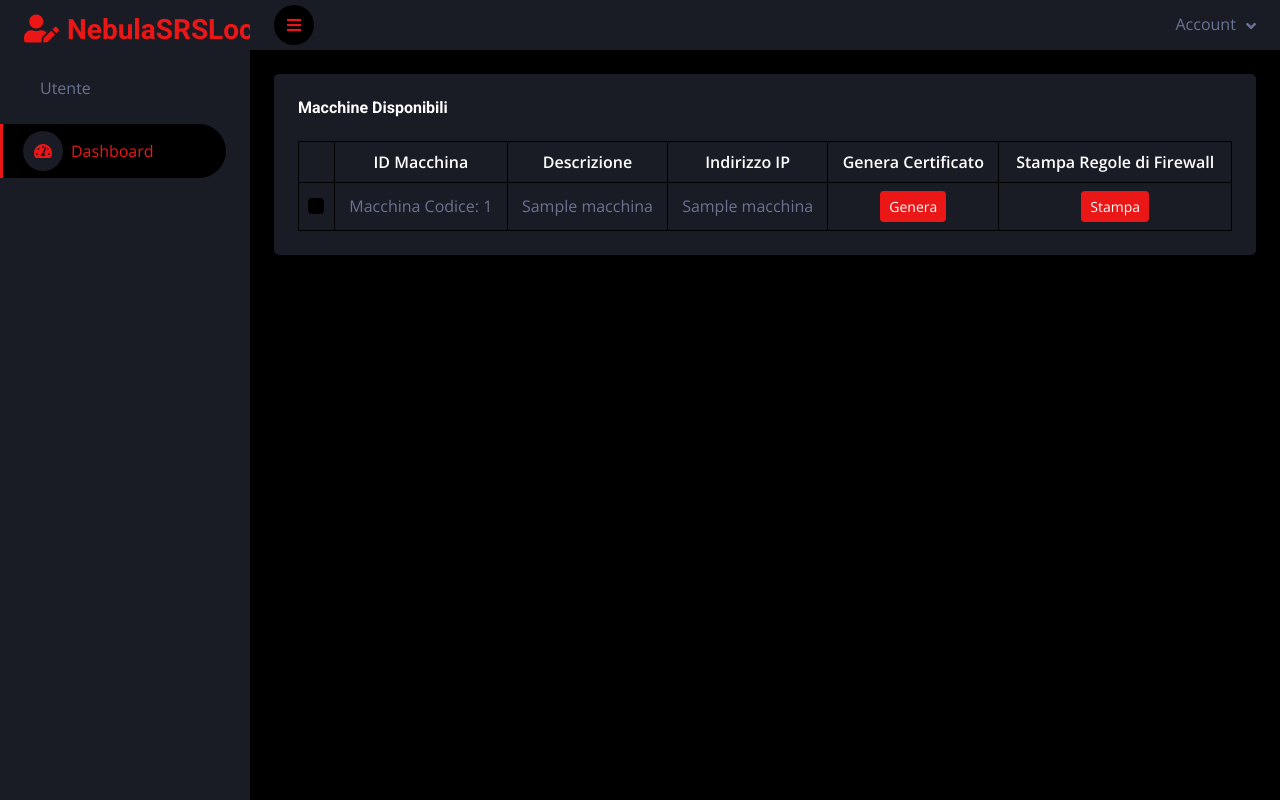
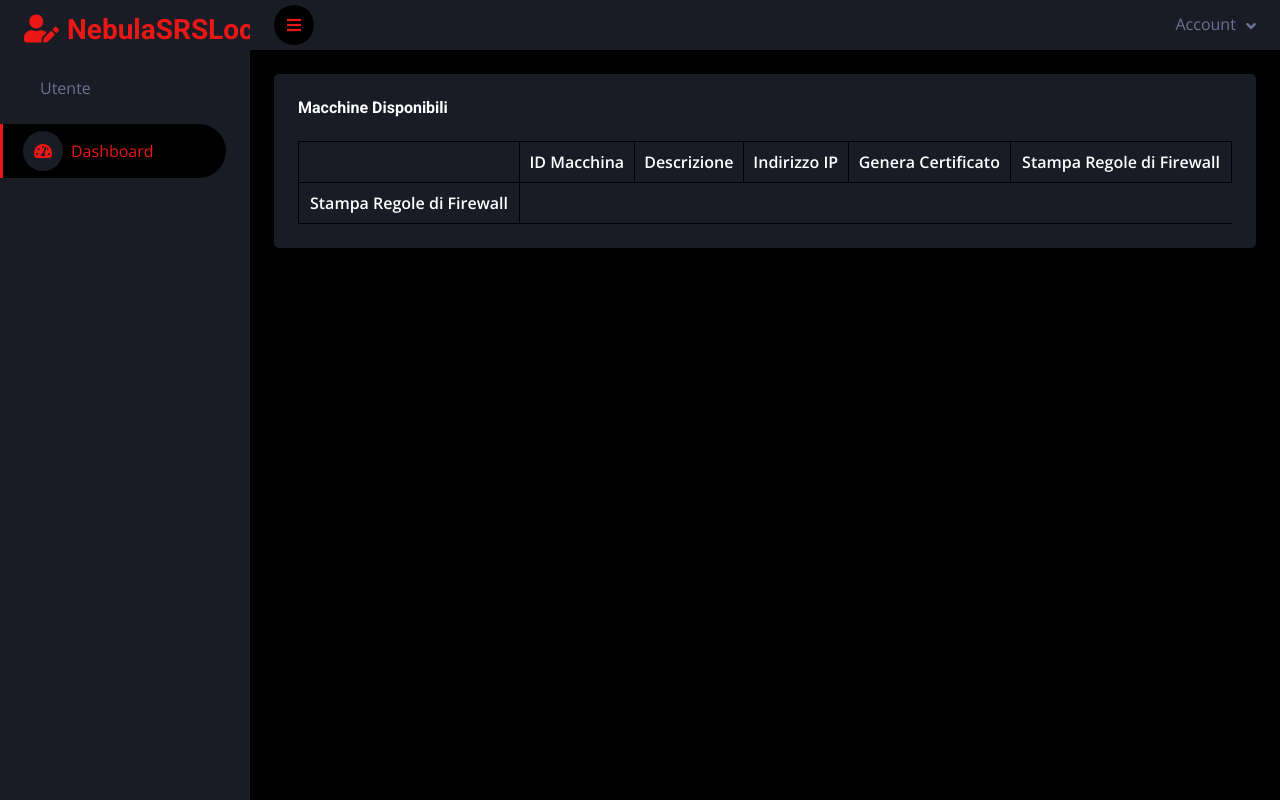
Before and after one commit to Lombax99/NebulaSRS, a Flask app: template NebulaRAT_app/templates/index.html in a window 1280 px wide. Run offline with Flask 2, Linux system fonts and the light colour scheme; the template is opened without the code that fills it: most values are stand-ins (such as "Sample title", 1, 10 or a date in 2020); lists and menus that the app fills with data are empty; some libraries are stand-ins or nearby versions.

Commit message:
Update index.html

```diff
--- a/NebulaRAT_app/templates/index.html
+++ b/NebulaRAT_app/templates/index.html
@@ -100,7 +100,11 @@
                                 </tr>
                             </thead>
                             <tbody>
-                                {% for macchina in macchine %}
+                                <tr class="text-white">
+                                    <th scope="col">Stampa Regole di Firewall</th>
+                                </tr>
+
+                                <!--{% for macchina in macchine %}
                                 <tr>
                                     <td><input class="form-check-input" type="checkbox"></td>
                                     <td>Macchina Codice: {{ macchina[0] }}</td>
@@ -109,7 +113,7 @@
                                     <td><a class="btn btn-sm btn-primary" href="#">Genera</a></td>
                                     <td><button class="btn btn-sm btn-primary" onclick="printFirewallRules()">Stampa</button></td>
                                 </tr>
-                                {% endfor %}
+                                {% endfor %}-->
                             </tbody>
                         </table>
                     </div>
```
